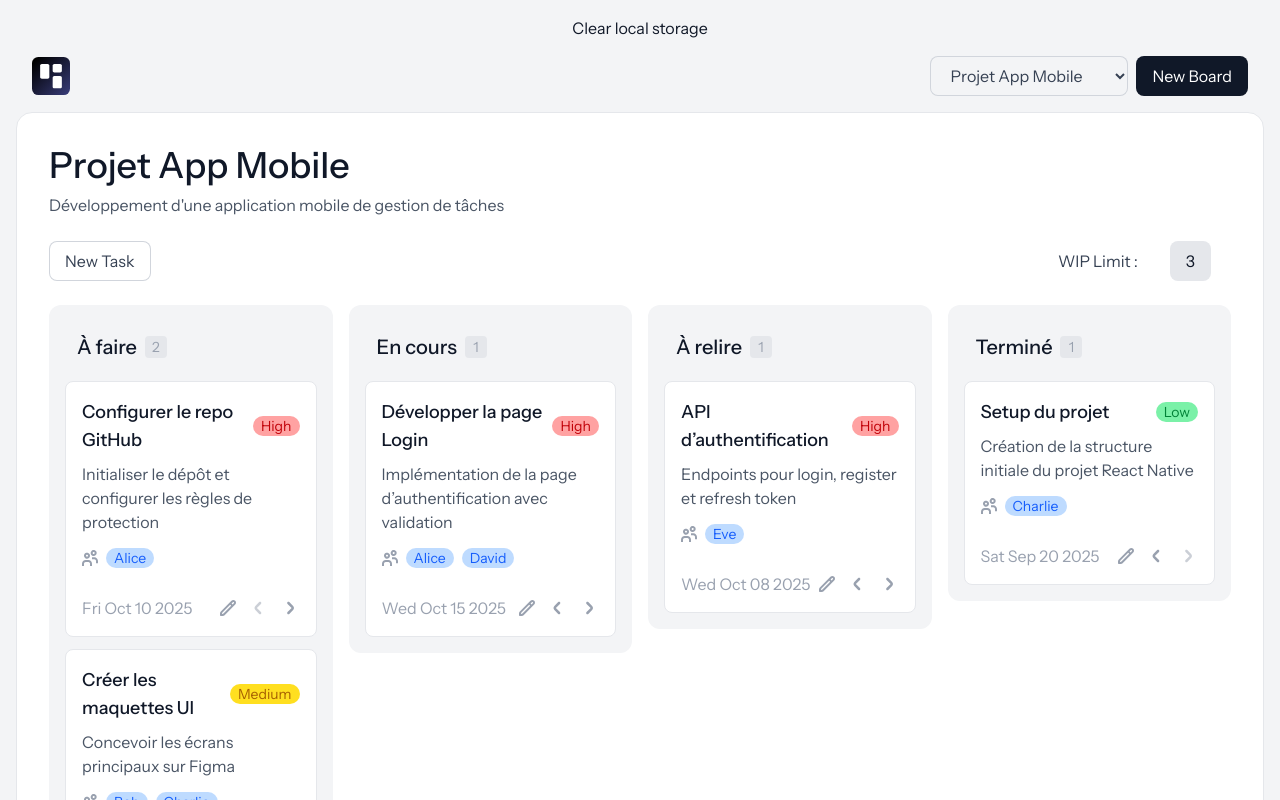
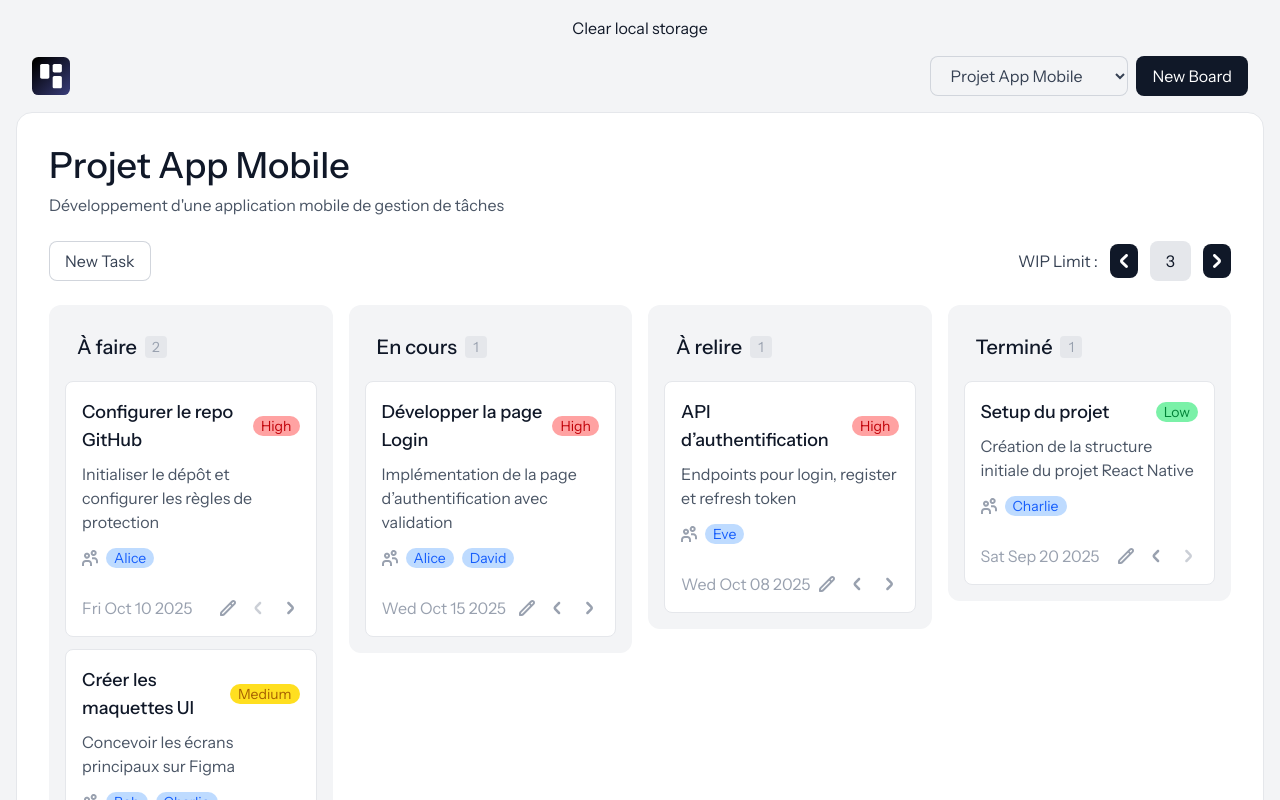
Before and after one commit to FlorianBardin/task-flow, a React (Vite) app: page / in a window 1280 px wide. Shown: the top 800 px of the page. Built offline with nearby package versions, Linux system fonts and the light colour scheme.

Commit message:
Création de style pour les boutons WIP

```diff
--- a/src/index.css
+++ b/src/index.css
@@ -38,3 +38,7 @@
 @utility input {
   @apply text-gray-700 inset-ring inset-ring-gray-300 rounded-lg p-2;
 }
+
+@utility increase-button {
+  @apply bg-gray-900 p-2.5 rounded-lg hover:bg-gray-700 cursor-pointer;
+}
```
